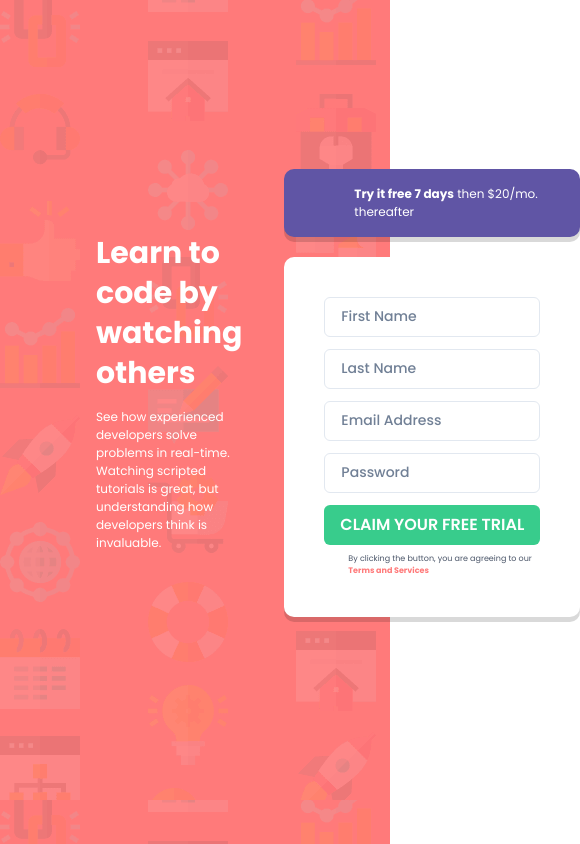
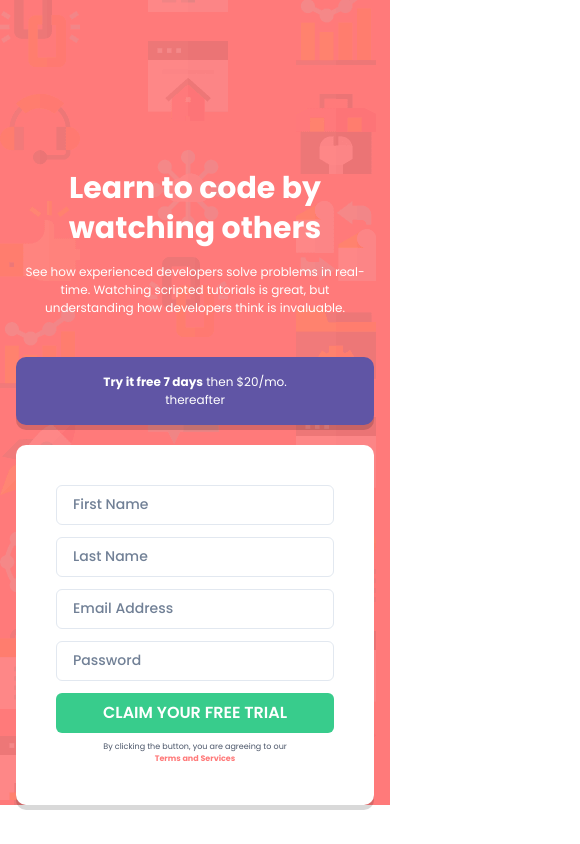
Before and after one commit to Ameliegre/signup-form-component, a React (Create React App) app: page / in a window 390 px wide. Shown: the whole page, 580 px wide, since content can reach past the window. Built offline with nearby package versions, Linux system fonts and the light colour scheme.

Commit message:
add responsive design

```diff
--- a/src/App.tsx
+++ b/src/App.tsx
@@ -45,15 +45,15 @@ export function App () {
   console.log(isEmailValid, emailError)
 
   return (
-    <Container maxW='container.m' h='100vh' bgImage="url('./images/bg-intro-desktop.png')" bgColor='hsl(0, 100%, 74%)'>
-      <Flex pt={'20vh'} pl={20} pr={20} alignItems={'center'} columnGap={'42px'}>
-        <Box color={'white'} w={'370px'}>
-          <Heading as='h1'>Learn to code by watching others</Heading>
-          <Text pt={'14px'} fontSize={'12px'}>See how experienced developers solve problems in real-time. Watching scripted tutorials is great,
+    <Container maxW='container.m' h={['max-height', '100vh']} bgImage="url('./images/bg-intro-desktop.png')" bgColor='hsl(0, 100%, 74%)'>
+      <Flex pt={'20vh'} px={['', 20]} direction={['column', 'row']} justify='center' alignItems={'center'} columnGap={'42px'}>
+        <Box color={'white'} w={['', '370px']} >
+          <Heading textAlign={'center'} as='h1'>Learn to code by watching others</Heading>
+          <Text pt={'14px'} fontSize={'12px'} pb={['40px', '']} textAlign={'center'}>See how experienced developers solve problems in real-time. Watching scripted tutorials is great,
           but understanding how developers think is invaluable.</Text>
         </Box>
-        <Flex direction={'column'} justify={'center'} rowGap={5} w={'400px'}>
-          <Text w='100%' bgColor='hsl(248, 32%, 49%)' color={'white'} pl={'70px'} py={4} fontSize={'12px'} borderRadius={10} boxShadow='0px 5px rgba(0, 0, 0, 0.15)'>
+        <Flex direction={'column'} justify={'center'} rowGap={5} >
+          <Text w='100%' bgColor='hsl(248, 32%, 49%)' color={'white'} px={'70px'} py={4} fontSize={'12px'} borderRadius={10} boxShadow='0px 5px rgba(0, 0, 0, 0.15)' textAlign={'center'}>
             <Highlight query='Try it free 7 days' styles={{ color: 'white', fontWeight: '700' }}>Try it free 7 days then $20/mo. thereafter</Highlight>
           </Text>
           <FormControl as='form' onSubmit={handleSubmit} display={'flex'} flexDirection="column" alignContent="center" bgColor={'white'} p={10} borderRadius={10} boxShadow='0px 5px rgba(0, 0, 0, 0.15)' >
@@ -94,7 +94,7 @@ export function App () {
 
               <Button onClick={handleSubmit} cursor={'pointer'} w={'100%'} color={'white'} bgColor={'hsl(154, 59%, 51%)'}>CLAIM YOUR FREE TRIAL</Button>
             </Stack>
-            <FormHelperText fontSize={'8px'} pl={'24px'}>
+            <FormHelperText fontSize={'8px'} px={'24px'} textAlign={'center'}>
               <Highlight query='Terms and Services' styles={{ color: 'hsl(0, 100%, 74%)', fontWeight: '700' }}>By clicking the button, you are agreeing to our Terms and Services</Highlight></FormHelperText>
           </FormControl>
         </Flex>
```
